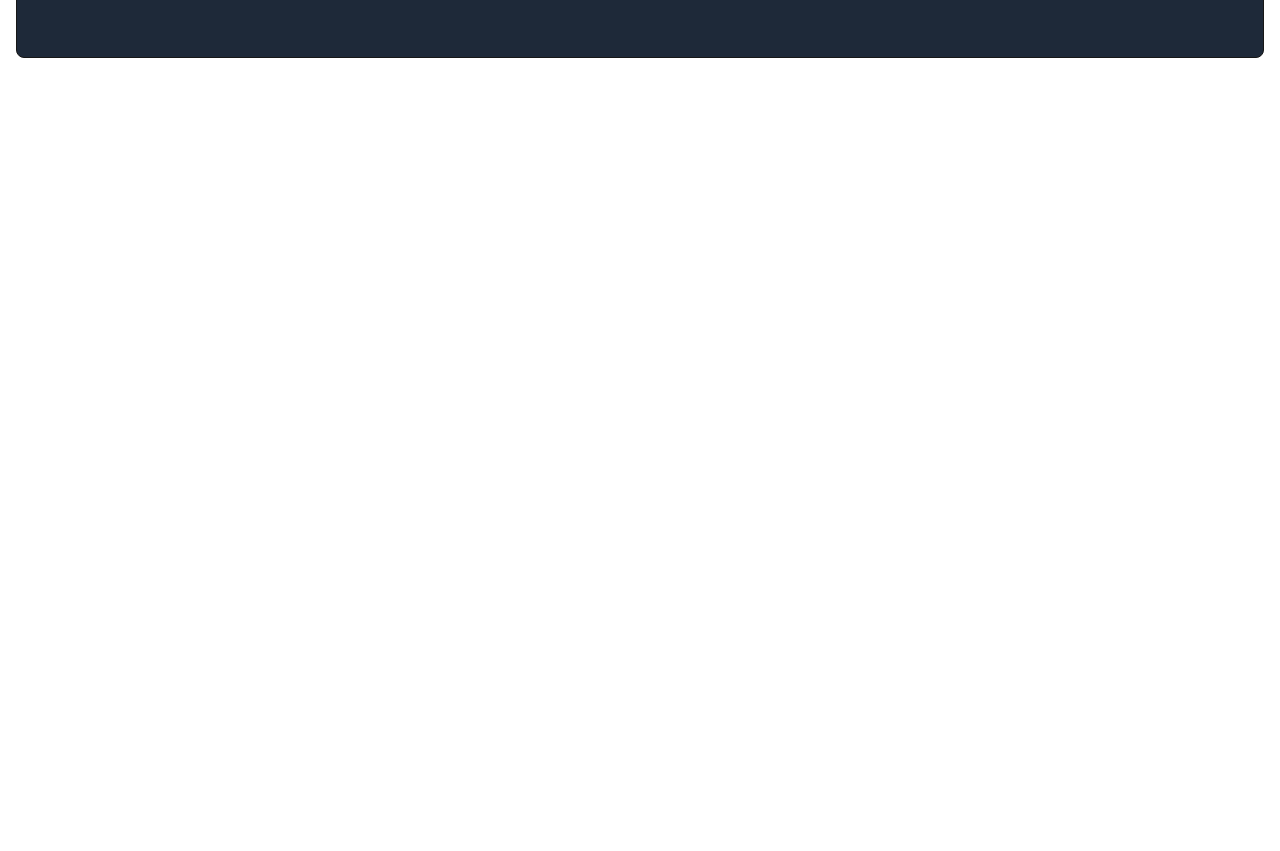
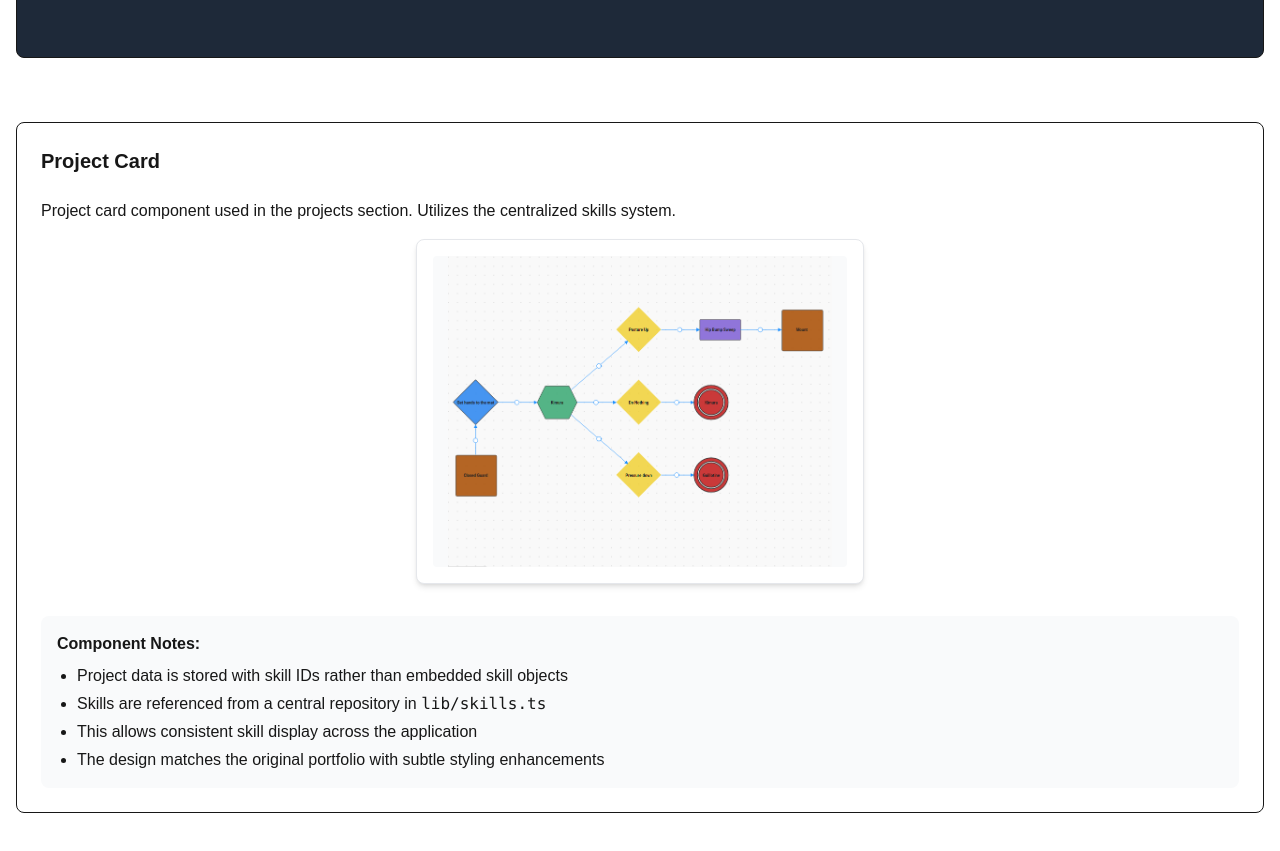
Before and after one commit to plutopulp/plutopulp.com, a Next.js app in the folder web/: page /components in a window 1280 px wide. Shown: the part 3240-4091 px from the top of the page. Before the commit the page ends 3402 px from the top, so only its background shows below. Built offline with nearby package versions, Linux system fonts and the light colour scheme.

Commit message:
update main page and add project card tp cpmponent

```diff
--- a/web/src/app/components/page.tsx
+++ b/web/src/app/components/page.tsx
@@ -6,6 +6,8 @@ import { ChevronDownIcon, ArrowRightIcon } from "@heroicons/react/24/outline";
 import { notify, ActionType } from "@/lib/toast";
 import ToastActions from "@/components/ui/ToastActions";
 import SpiralCircles from "@/components/landing/SpiralCircles";
+import ProjectCard from "@/components/projects/ProjectCard";
+import { projectsData } from "@/components/projects/projectsData";
 
 export default function ComponentsPage() {
   // State for form clearing example
@@ -125,6 +127,9 @@ export default function ComponentsPage() {
       ),
     });
   };
+
+  // Sample project from projectsData for demonstration
+  const sampleProject = projectsData[0];
 
   return (
     <main className="container mx-auto py-10 px-4">
@@ -467,6 +472,37 @@ export default function ComponentsPage() {
           <SpiralCircles />
         </div>
       </section>
+      {/* Project Card Section */}
+      <section className="mb-16 p-6 border rounded-lg">
+        <h2 className="text-xl font-bold mb-6">Project Card</h2>
+        <p className="mb-4">
+          Project card component used in the projects section. Utilizes the
+          centralized skills system.
+        </p>
+
+        <div className="max-w-md mx-auto">
+          <ProjectCard project={sampleProject} />
+        </div>
+
+        <div className="mt-8 p-4 bg-gray-50 rounded-lg">
+          <h3 className="font-semibold mb-2">Component Notes:</h3>
+          <ul className="list-disc pl-5 space-y-1">
+            <li>
+              Project data is stored with skill IDs rather than embedded skill
+              objects
+            </li>
+            <li>
+              Skills are referenced from a central repository in{" "}
+              <code>lib/skills.ts</code>
+            </li>
+            <li>This allows consistent skill display across the application</li>
+            <li>
+              The design matches the original portfolio with subtle styling
+              enhancements
+            </li>
+          </ul>
+        </div>
+      </section>
     </main>
   );
 }
--- a/web/src/app/page.tsx
+++ b/web/src/app/page.tsx
@@ -13,12 +13,20 @@ export default function Home() {
         can navigate through various examples using the links below.
       </p>
 
-      <div className="grid grid-cols-1 md:grid-cols-2 gap-4 max-w-2xl w-full">
+      <div className="grid grid-cols-1 md:grid-cols-3 gap-4 max-w-4xl w-full">
         <Link
           href="/landing"
           className="group flex items-center justify-center bg-blue-500 hover:bg-blue-600 text-white py-4 px-6 rounded-lg transition duration-200 ease-in-out"
         >
           <span className="mr-2">Visit Landing Page</span>
+          <ArrowRightIcon className="w-5 h-5 group-hover:translate-x-1 transition-transform duration-200" />
+        </Link>
+
+        <Link
+          href="/projects"
+          className="group flex items-center justify-center bg-green-500 hover:bg-green-600 text-white py-4 px-6 rounded-lg transition duration-200 ease-in-out"
+        >
+          <span className="mr-2">View Projects</span>
           <ArrowRightIcon className="w-5 h-5 group-hover:translate-x-1 transition-transform duration-200" />
         </Link>
 
@@ -33,8 +41,9 @@ export default function Home() {
 
       <p className="mt-12 text-gray-600 dark:text-gray-400 max-w-2xl">
         The landing page showcases the spiral circles animation with a header
-        similar to the original portfolio. The component showcase contains
-        various UI elements and design patterns.
+        similar to the original portfolio. The projects section displays my
+        portfolio work, and the component showcase contains various UI elements
+        and design patterns.
       </p>
     </main>
   );
```
